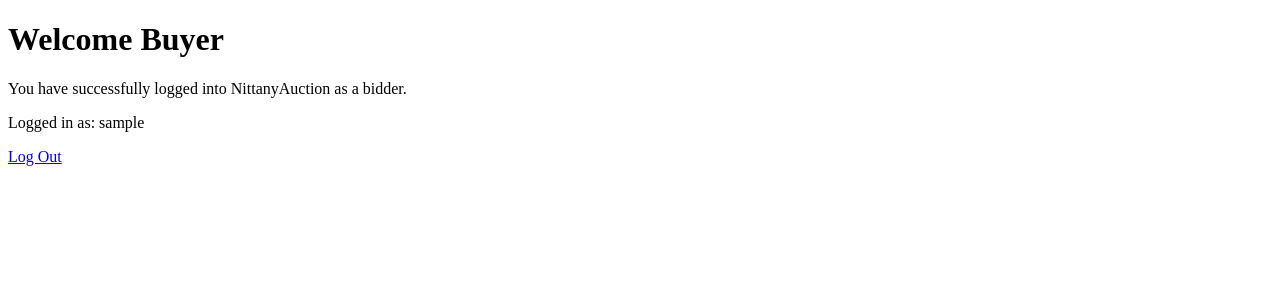
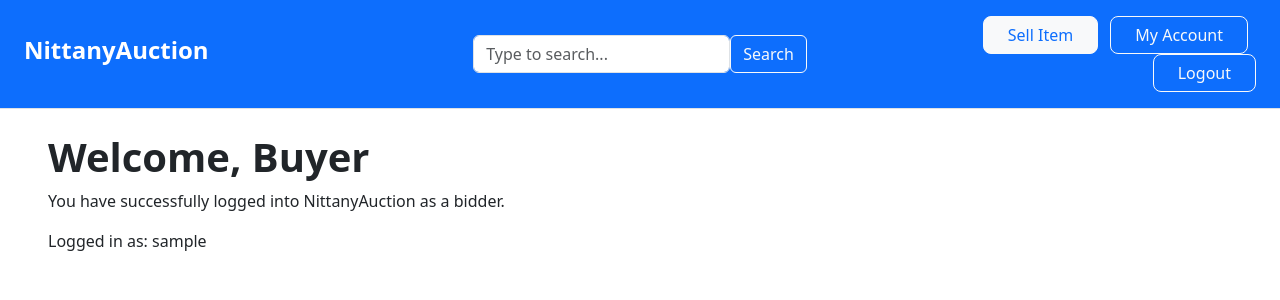
Before and after one commit to jacobm-gavin/431W-nittany-auction, a Flask app: page /buyer in a window 1280 px wide. Shown: the top 300 px of the page. Run offline with Flask 3, Linux system fonts and the light colour scheme; the visitor is signed in with stand-in values (Sample User, id 1).

Commit message:
create header for buyer and seller homepage

```diff
--- a/src/templates/buyer.html
+++ b/src/templates/buyer.html
@@ -2,12 +2,34 @@
 <html>
 <head>
     <title>Bidder Welcome</title>
+    <link href="https://cdn.jsdelivr.net/npm/bootstrap@5.3.8/dist/css/bootstrap.min.css" rel="stylesheet" integrity="sha384-sRIl4kxILFvY47J16cr9ZwB07vP4J8+LH7qKQnuqkuIAvNWLzeN8tE5YBujZqJLB" crossorigin="anonymous">
 </head>
 <body>
-    <h1>Welcome Buyer</h1>
-    <p>You have successfully logged into NittanyAuction as a bidder.</p>
-    <p>Logged in as: {{ user }}</p>
+    <header class="d-flex flex-wrap align-items-center justify-content-center justify-content-md-between py-3 mb-4 px-4 border-bottom bg-primary">
+        <a href="/" class="d-flex align-items-center col-md-3 mb-2 mb-md-0 text-dark text-decoration-none">
+            <h4 class="fw-bold text-white">NittanyAuction</h4>
+        </a>
 
-    <a href="/logout">Log Out</a>
+        <nav class="navbar">
+        <form class="form-inline d-flex">
+            <input class="form-control mr-sm-2" type="search" placeholder="Type to search..." aria-label="Search">
+            <button class="btn btn-outline-light my-2 my-sm-0" type="submit">Search</button>
+        </form>
+        </nav>
+
+        <div class="col-md-3 text-end">
+            <button type="button" class="btn btn-light me-2 text-primary px-4 rounded-3">Sell Item</button>
+            <button type="button" class="btn btn-outline-light me-2 px-4 rounded-3">My Account</button>
+            <a href="/logout" type="button" class="btn btn-outline-light px-4 rounded-3">Logout</a>
+        </div>
+    </header>
+
+    <div class="mx-5">
+        <h1 class="fw-bold">Welcome, Buyer</h1>
+        <p>You have successfully logged into NittanyAuction as a bidder.</p>
+        <p>Logged in as: {{ user }}</p>
+    </div>
+
+    <script src="https://cdn.jsdelivr.net/npm/bootstrap@5.3.8/dist/js/bootstrap.bundle.min.js" integrity="sha384-FKyoEForCGlyvwx9Hj09JcYn3nv7wiPVlz7YYwJrWVcXK/BmnVDxM+D2scQbITxI" crossorigin="anonymous"></script>
 </body>
 </html>
--- a/src/templates/helpdesk.html
+++ b/src/templates/helpdesk.html
@@ -2,6 +2,7 @@
 <html>
 <head>
     <title>HelpDesk Welcome</title>
+    <link href="https://cdn.jsdelivr.net/npm/bootstrap@5.3.8/dist/css/bootstrap.min.css" rel="stylesheet" integrity="sha384-sRIl4kxILFvY47J16cr9ZwB07vP4J8+LH7qKQnuqkuIAvNWLzeN8tE5YBujZqJLB" crossorigin="anonymous">
 </head>
 <body>
     <h1>Welcome HelpDesk Staff</h1>
@@ -9,5 +10,6 @@
     <p>Logged in as: {{ user }}</p>
 
     <a href="/logout">Log Out</a>
+    <script src="https://cdn.jsdelivr.net/npm/bootstrap@5.3.8/dist/js/bootstrap.bundle.min.js" integrity="sha384-FKyoEForCGlyvwx9Hj09JcYn3nv7wiPVlz7YYwJrWVcXK/BmnVDxM+D2scQbITxI" crossorigin="anonymous"></script>
 </body>
 </html>
```
Also changed, not shown: src/templates/seller.html (+26 -4 lines).
